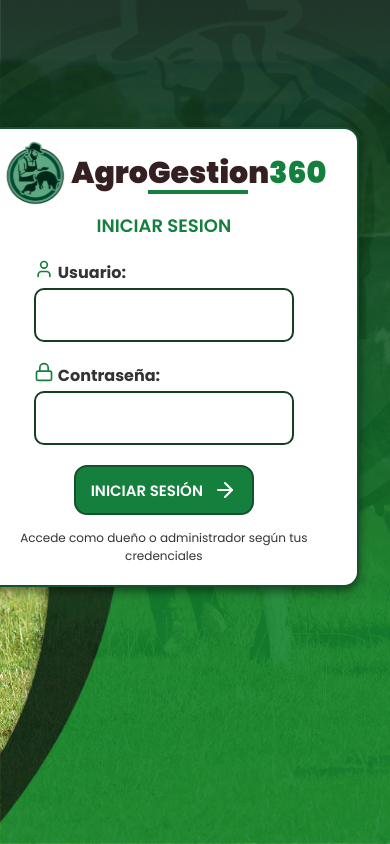
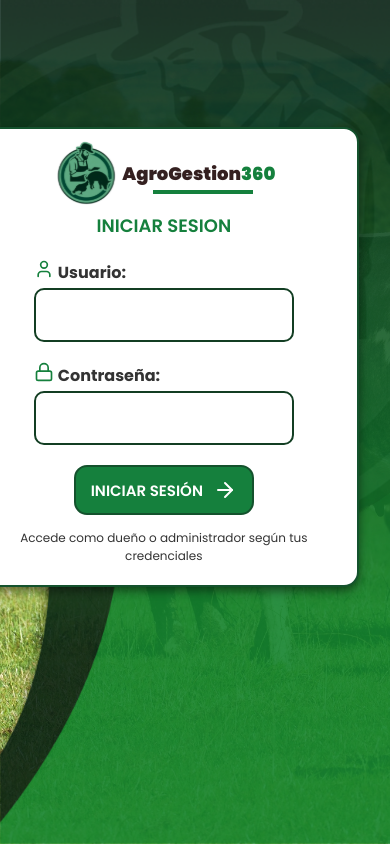
Before and after one commit to stivcode21/AgroGestion360-SENA, a React (Vite) app in the folder Frontend/: page /login in a window 390 px wide. Built offline with nearby package versions, Linux system fonts and the light colour scheme.

Commit message:
style: Adjust size in media queries

```diff
--- a/Frontend/src/components/atoms/logo/Logo.module.css
+++ b/Frontend/src/components/atoms/logo/Logo.module.css
@@ -52,3 +52,9 @@
   left: 42%;
   height: 2px;
 }
+
+@media (width <= 1200px) {
+  .title {
+    font-size: 18px;
+  }
+}
```
